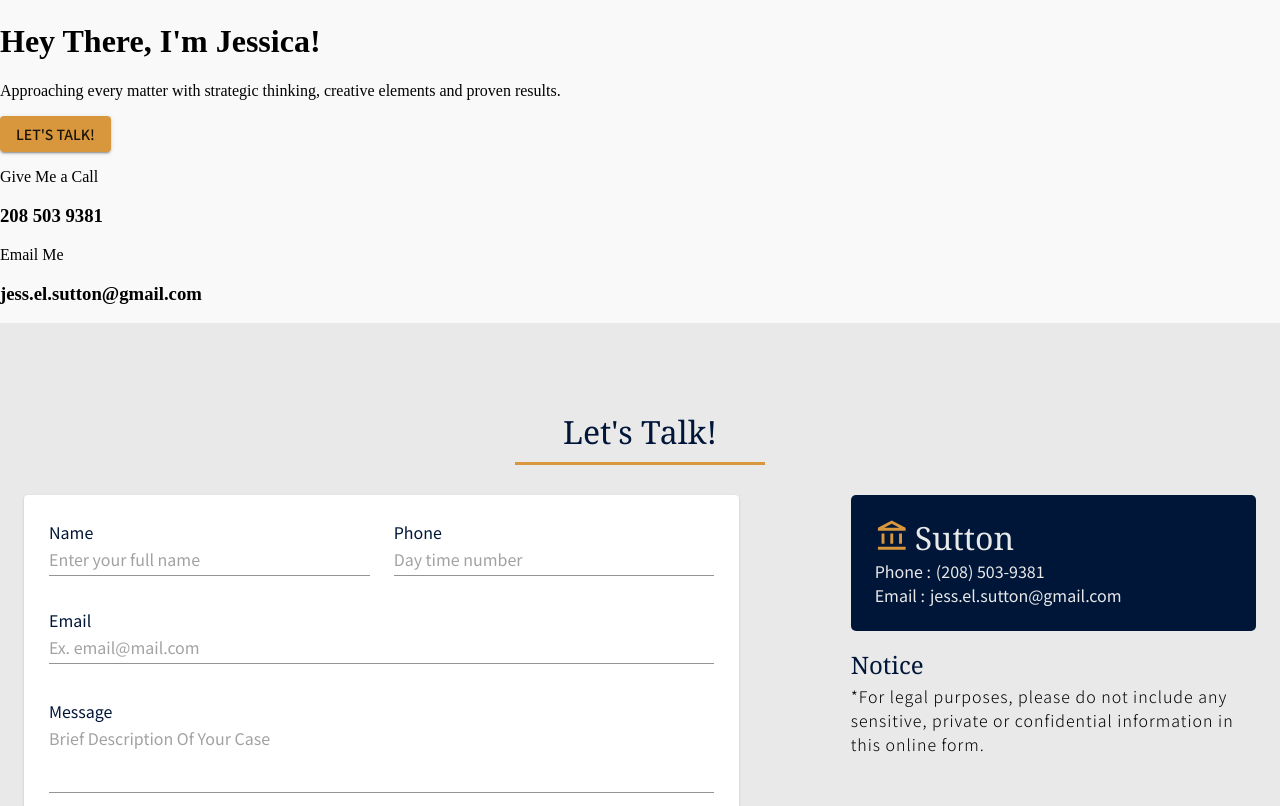
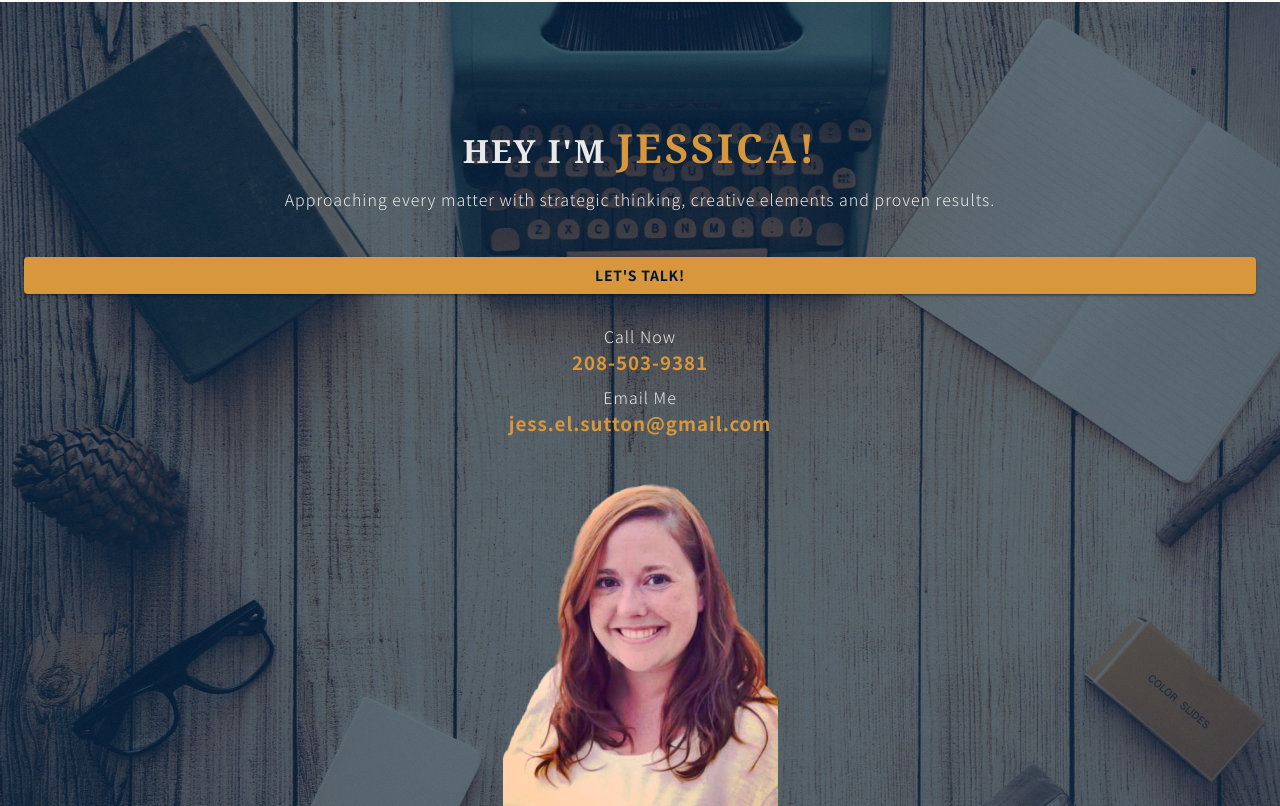
Before and after one commit to pmitch242/jessica-sutton, a React (Create React App) app: page / in a window 1280 px wide. Shown: the part 1434-2240 px from the top of the page. Built offline with nearby package versions, Linux system fonts and the light colour scheme.

Commit message:
styled about page header

```diff
--- a/src/components/About/Header.jsx
+++ b/src/components/About/Header.jsx
@@ -1,23 +1,46 @@
 import React from 'react'
-import { Button } from '@material-ui/core'
+import { Button, Container, makeStyles } from '@material-ui/core'
+
+import jessicaImage from './jessica-image.png';
+
+const useStyle = makeStyles({
+    button: {
+        width: '100%',
+        margin: '30px auto',
+        color: '#001639',
+        letterSpacing: '0.75px',
+        fontWeight: 600,
+    }
+})
 
 const Header = () => {
+    const classes = useStyle();
+
     return (
         <div className='about-header-container'>
             <div className="about-header">
+                <Container style={{ marginTop: '125px' }}>
                     <div className="about-intro-div">
-                    <h1>Hey There, I'm Jessica!</h1>
+                        <h1 className='h1'>Hey I'm <span>Jessica!</span></h1>
+                        <p>
+                            Approaching every matter with strategic thinking,
+                            creative elements and proven results.
+                    </p>
+                        <Button
+                            variant='contained'
+                            color='secondary'
+                            className={classes.button}
+                        >
+                            Let's Talk!
+                        </Button>
+                    </div>
 
-                    <p>Approaching every matter with strategic thinking, creative elements and proven results.</p>
-
-                    <Button variant='contained' color='secondary'>Let's Talk!</Button>
-                </div>
                     <div className="contact-info-div">
                         <div className="contact-items">
                             <div className="icon"></div>
                             <div className="contact-items-content">
-                            <p className="p">Give Me a Call</p>
-                            <h3 className="h3">208 503 9381</h3>
+                                <p className="p">Call Now</p>
+                                <h3 className="h3">208-503-9381</h3>
                             </div>
                         </div>
                         <div className="contact-items">
@@ -28,6 +51,11 @@ const Header = () => {
                             </div>
                         </div>
                     </div>
+
+                    <div className="about-image-div">
+                        <img src={jessicaImage} alt="Jessica" className="jessica-photo" />
+                    </div>
+                </Container>
             </div>
         </div>
     )
--- a/src/components/About/about.css
+++ b/src/components/About/about.css
@@ -1,12 +1,61 @@
-
-.jess-img-div::after{
-    content: '';
-    width: 50px;
-    height: 50px;
-    /* position: absolute; */
-    background-color: chartreuse;
+.about-header-container{
+    background-image: url(./header-image.jpg);
+    background-size: cover;
+    background-repeat: no-repeat;
+    background-position-x: 15%;
 }
 
-#counting-numbers{
-    box-shadow: 30px 25px 0px #e9e9e9;
+.about-header{
+    min-height: 100vh;
+    padding-top: 1px;
+    /* color: #001639; */
+    /* background-color: rgb(216 151 60 / 60%); */
+    color: #e9e9e9;
+    background-color: rgb(0 22 57 / 60%);
+    text-align: center;
+    letter-spacing: 1px;
+    font-family: 'Noto Sans TC', sans-serif;
 }
+
+.about-header .about-intro-div h1{
+    letter-spacing: 2px;
+    line-height: 40px;
+}
+
+.about-header .about-intro-div h1 span{
+    color: #d8973c;
+    font-size: 2.5rem;
+    letter-spacing: 3px;
+}
+
+.about-header .about-intro-div p{
+    font-weight: 300;
+}
+
+.about-header .contact-info-div .contact-items{
+    margin-bottom: 10px;
+    letter-spacing: 1px;
+}
+
+.about-header .contact-info-div .contact-items p,
+.about-header .contact-info-div .contact-items h3{
+    margin: 0;
+}
+
+.about-header .contact-info-div .contact-items p{
+    font-weight: 300;
+}
+
+.about-header .contact-info-div .contact-items h3{
+    font-weight: 600;
+    color: #d8973c;
+}
+
+.about-header .about-image-div{
+    position: relative;
+    top: -15px;
+}
+
+.about-header .about-image-div .jessica-photo{
+    max-width: 275px;
+}
```
Lines whose indentation alone changed are shown as unchanged.
